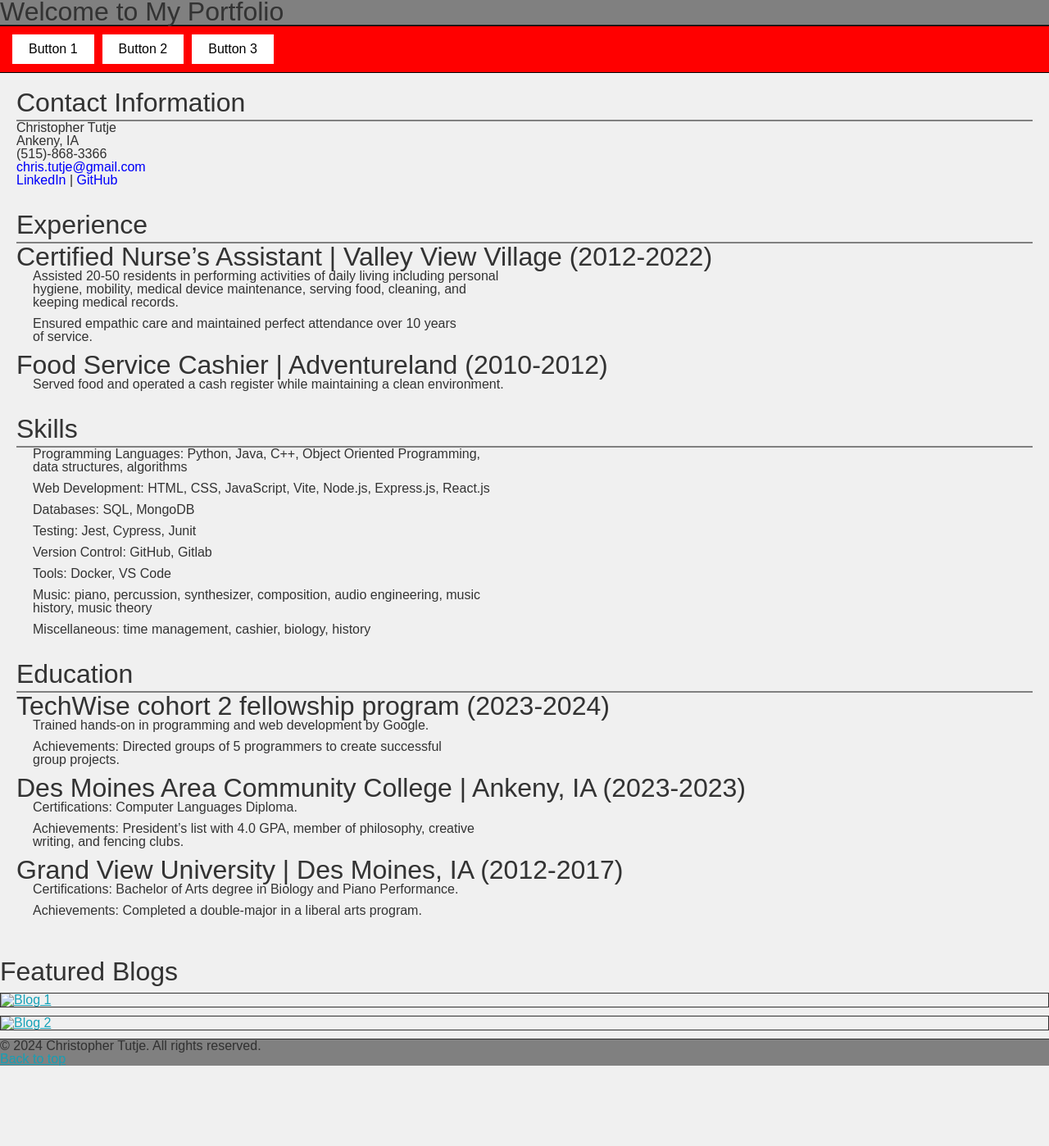
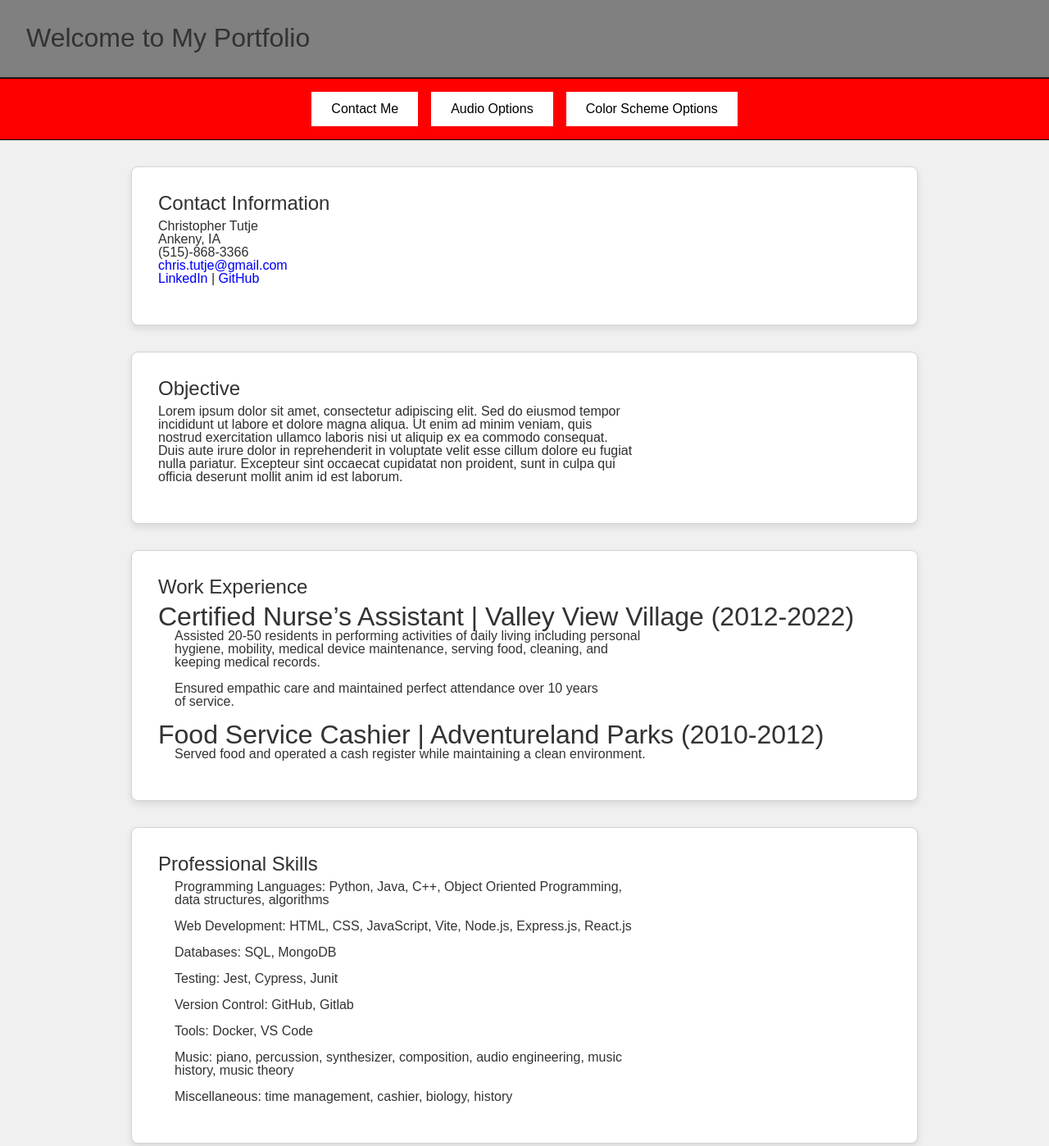
Before and after one commit to ChrisTutje/ChrisTutje.github.io, a plain HTML site: page index.html in a window 1280 px wide. Shown: the part 2-1400 px from the top of the page at 82% size. Before the commit the page ends 1302 px from the top, so only its background shows below. Drawn offline with Linux system fonts and the light colour scheme; a script that the page names is missing.

Commit message:
updated resume

```diff
--- a/index.html
+++ b/index.html
@@ -16,23 +16,28 @@
         #banner {
             background-color: var(--grey);
             border-bottom: 1px solid var(--automatic);
+            padding: 2rem;
+            text-align: center;
         }
 
         /* Footer */
         #footer {
             background-color: var(--grey);
             border-top: 1px solid var(--automatic);
+            text-align: center;
+            padding: 2rem;
         }
 
         /* Navbar */
         #navbar {
             display: flex;
             flex-direction: row;
+            justify-content: center;
             align-items: center;
             background-color: red;
             border-top: 1px solid black;
             border-bottom: 1px solid black;
-            padding: 10px;
+            padding: 1rem;
         }
 
         /* Navbar button styles */
@@ -40,9 +45,10 @@
             background-color: white;
             color: black;
             border: none;
-            padding: 10px 20px;
-            margin: 0 5px;
+            padding: 0.8rem 1.5rem;
+            margin: 0 0.5rem;
             cursor: pointer;
+            font-size: 1rem;
         }
 
         /* Button hover */
@@ -56,13 +62,13 @@
             position: absolute;
             background-color: white;
             border: 1px solid black;
-            box-shadow: 0 4px 8px rgba(0, 0, 0, 0.2);
+            box-shadow: 0 0.25rem 0.5rem rgba(0, 0, 0, 0.2);
         }
 
         /* Dropdown link styles */
         .dropdown a {
             display: block;
-            padding: 10px;
+            padding: 0.8rem;
             color: black;
             text-decoration: none;
         }
@@ -74,16 +80,24 @@
 
         /* Resume styles */
         #resume {
-            padding: 20px;
+            padding: 2rem;
+            max-width: 80%;
+            margin: 0 auto; /* Center the resume content */
         }
 
         .resume-section {
-            margin-bottom: 20px;
+            background-color: white;
+            border: 1px solid lightgrey;
+            padding: 2rem;
+            margin-bottom: 2rem;
+            border-radius: 0.5rem; /* Adds rounded corners */
+            box-shadow: 0 0.25rem 0.5rem rgba(0, 0, 0, 0.1); /* Adds subtle shadow */
         }
 
         .resume-section h2 {
-            border-bottom: 2px solid var(--grey);
-            padding-bottom: 5px;
+            border-bottom: 0px solid var(--grey);
+            padding-bottom: 0.5rem;
+            font-size: 1.5rem;
         }
 
         .resume-section ul {
@@ -92,11 +106,11 @@
         }
 
         .resume-section ul li {
-            margin-bottom: 10px;
+            margin-bottom: 1rem;
         }
 
         .resume-section p {
-            margin-bottom: 10px;
+            margin-bottom: 1rem;
         }
 
         .resume-section a {
@@ -106,6 +120,25 @@
 
         .resume-section a:hover {
             text-decoration: underline;
+        }
+
+        /* Carousel */
+        #carousel {
+            padding: 2rem;
+            text-align: center;
+        }
+
+        .carousel-container {
+            display: flex;
+            justify-content: center;
+            gap: 2rem;
+        }
+
+        .carousel-item img {
+            width: 9.375rem; /* 150px in rem */
+            height: 9.375rem;
+            border-radius: 0.5rem;
+            box-shadow: 0 0.25rem 0.5rem rgba(0, 0, 0, 0.2);
         }
     </style>
 </head>
@@ -118,9 +151,9 @@
 
     <!-- Navbar Section -->
     <nav id="navbar">
-        <button>Button 1</button>
-        <button>Button 2</button>
-        <button>Button 3</button>
+        <button>Contact Me</button>
+        <button>Audio Options</button>
+        <button>Color Scheme Options</button>
     </nav>
 
     <!-- Main Resume Section -->
@@ -132,27 +165,33 @@
                 Ankeny, IA<br>
                 (515)-868-3366<br>
                 <a href="mailto:chris.tutje@gmail.com">chris.tutje@gmail.com</a><br>
-                <a href="https://linkedin.com/in/christophertutje" target="_blank">LinkedIn</a> |
-                <a href="https://github.com/christophertutje" target="_blank">GitHub</a>
+                <a href="https://www.linkedin.com/in/christopher-tutje" target="_blank">LinkedIn</a> |
+                <a href="https://github.com/ChrisTutje" target="_blank">GitHub</a>
             </p>
         </section>
 
         <section class="resume-section">
-            <h2>Experience</h2>
+            <h2>Objective</h2>
+            <p>Lorem ipsum dolor sit amet, consectetur adipiscing elit. Sed do eiusmod tempor incididunt ut labore et dolore magna aliqua. Ut enim ad minim veniam, quis nostrud exercitation ullamco laboris nisi ut aliquip ex ea commodo consequat.
+            Duis aute irure dolor in reprehenderit in voluptate velit esse cillum dolore eu fugiat nulla pariatur. Excepteur sint occaecat cupidatat non proident, sunt in culpa qui officia deserunt mollit anim id est laborum.</p>
+        </section>
+
+        <section class="resume-section">
+            <h2>Work Experience</h2>
             <h3>Certified Nurse’s Assistant | Valley View Village (2012-2022)</h3>
             <ul>
                 <li>Assisted 20-50 residents in performing activities of daily living including personal hygiene, mobility, medical device maintenance, serving food, cleaning, and keeping medical records.</li>
                 <li>Ensured empathic care and maintained perfect attendance over 10 years of service.</li>
             </ul>
 
-            <h3>Food Service Cashier | Adventureland (2010-2012)</h3>
+            <h3>Food Service Cashier | Adventureland Parks (2010-2012)</h3>
             <ul>
                 <li>Served food and operated a cash register while maintaining a clean environment.</li>
             </ul>
         </section>
 
         <section class="resume-section">
-            <h2>Skills</h2>
+            <h2>Professional Skills</h2>
             <ul>
                 <li>Programming Languages: Python, Java, C++, Object Oriented Programming, data structures, algorithms</li>
                 <li>Web Development: HTML, CSS, JavaScript, Vite, Node.js, Express.js, React.js</li>
@@ -185,20 +224,31 @@
                 <li>Achievements: Completed a double-major in a liberal arts program.</li>
             </ul>
         </section>
+
+        <section class="resume-section">
+            <h2>Passions</h2>
+        <p>Lorem ipsum dolor sit amet, consectetur adipiscing elit. Sed do eiusmod tempor incididunt ut labore et dolore magna aliqua. Ut enim ad minim veniam, quis nostrud exercitation ullamco laboris nisi ut aliquip ex ea commodo consequat.
+        Duis aute irure dolor in reprehenderit in voluptate velit esse cillum dolore eu fugiat nulla pariatur. Excepteur sint occaecat cupidatat non proident, sunt in culpa qui officia deserunt mollit anim id est laborum.</p>
+        </section>
     </main>
 
     <!-- Carousel Section -->
     <section id="carousel">
-        <h2>Featured Blogs</h2>
+        <h2>Projects</h2>
         <div class="carousel-container">
             <div class="carousel-item">
                 <a href="blog1.html">
-                    <img src="blog1.jpg" alt="Blog 1">
+                    <img src="blog1.jpg" alt="Project Arecibo">
                 </a>
             </div>
             <div class="carousel-item">
                 <a href="blog2.html">
-                    <img src="blog2.jpg" alt="Blog 2">
+                    <img src="blog2.jpg" alt="Return of the Fallen">
+                </a>
+            </div>
+            <div class="carousel-item">
+                <a href="blog3.html">
+                    <img src="blog3.jpg" alt="Blog 3">
                 </a>
             </div>
         </div>
@@ -206,8 +256,8 @@
 
     <!-- Footer Section -->
     <footer id="footer">
+        <p><a href="#banner">Back to top</a></p>
         <p>&copy; 2024 Christopher Tutje. All rights reserved.</p>
-        <p><a href="#">Back to top</a></p>
     </footer>
 </body>
 </html>
```
Also changed, not shown: 2 other files.
